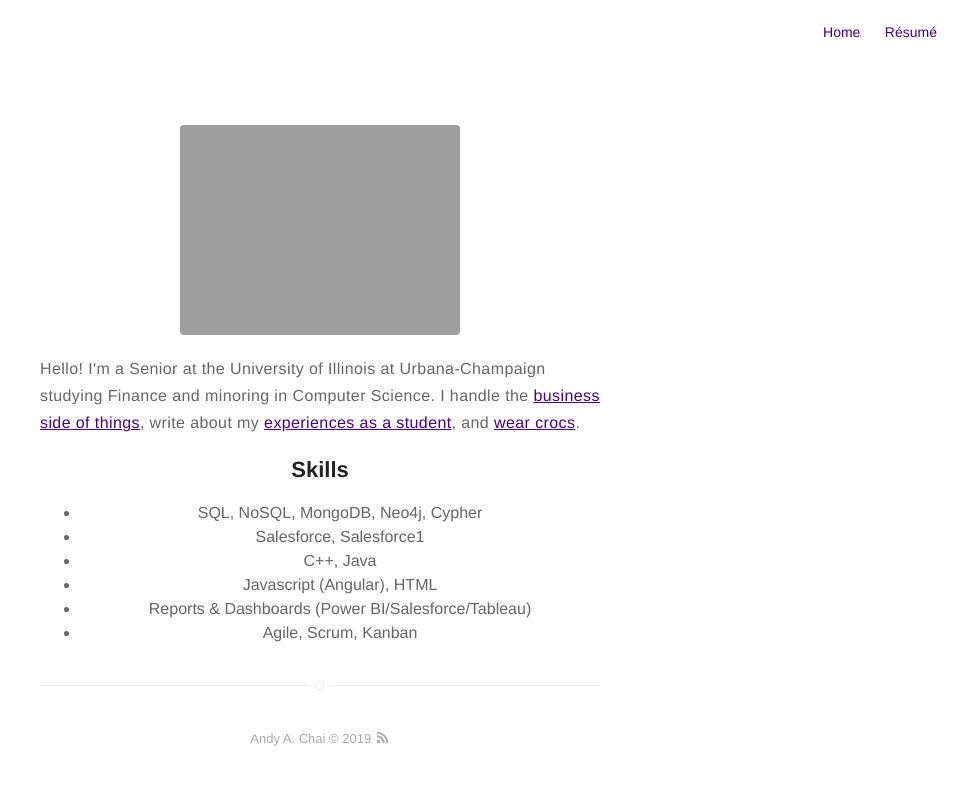
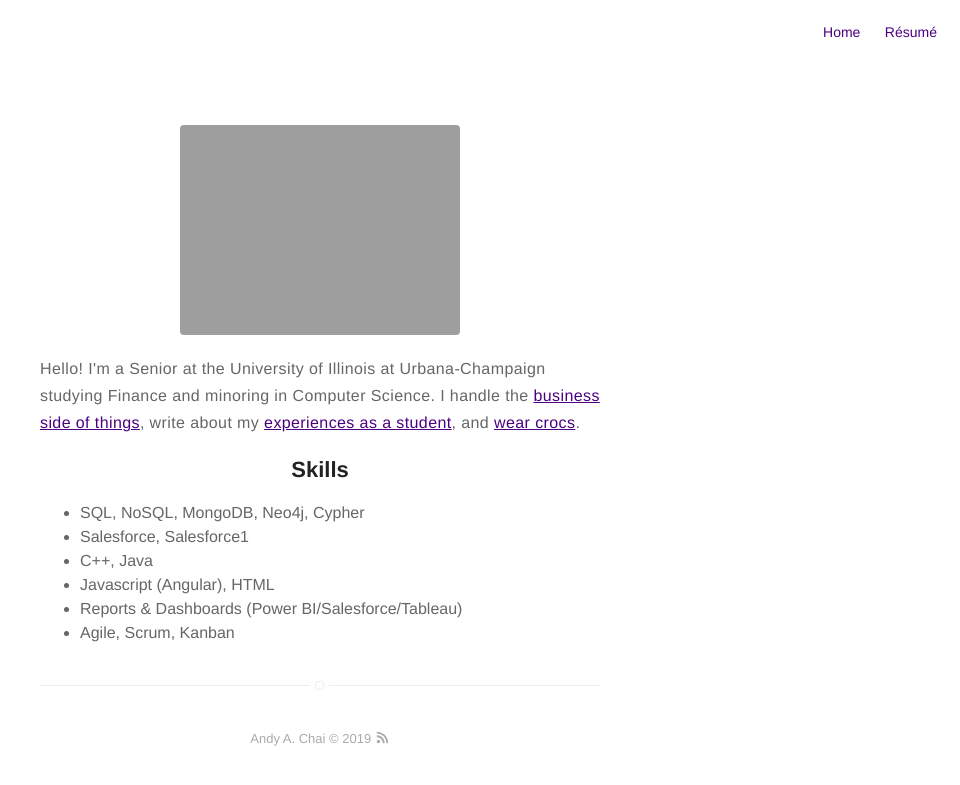
Before and after one commit to andyaustinchai/andyaustinchai.github.io, a Jekyll site: the page built from about.md, in a window 1280 px wide. Shown: the top 785 px of the page, without its empty margins (320-1280 px from the left). Built offline with Jekyll 4.4.1, drawn with Linux system fonts in a browser that asks for light colours.

Commit message:
Update about.md

```diff
--- a/about.md
+++ b/about.md
@@ -10,8 +10,7 @@ layout: page
 <p>Hello! I'm a Senior at the University of Illinois at Urbana-Champaign studying Finance and minoring in Computer Science. I handle the <a href = "https://sailapp.carrd.co/" target = "_blank">business side of things</a>, write about my <a href = "https://medium.com/@bigdchang" target="_blank">experiences as a student</a>, and <a href="https://www.instagram.com/crocconnoisseur/" target="_blank">wear crocs</a>. </p>
 
 
-<center><h2>Skills</h2>
-
+<center><h2>Skills</h2></center>
 <ul class="skill-list">
 	<li>SQL, NoSQL, MongoDB, Neo4j, Cypher</li>
 	<li>Salesforce, Salesforce1</li>
@@ -20,7 +19,6 @@ layout: page
 	<li>Reports & Dashboards (Power BI/Salesforce/Tableau)</li>
 	<li>Agile, Scrum, Kanban</li>
 </ul>
-</center>
 
 <!--<h2>Projects</h2>
 
```
